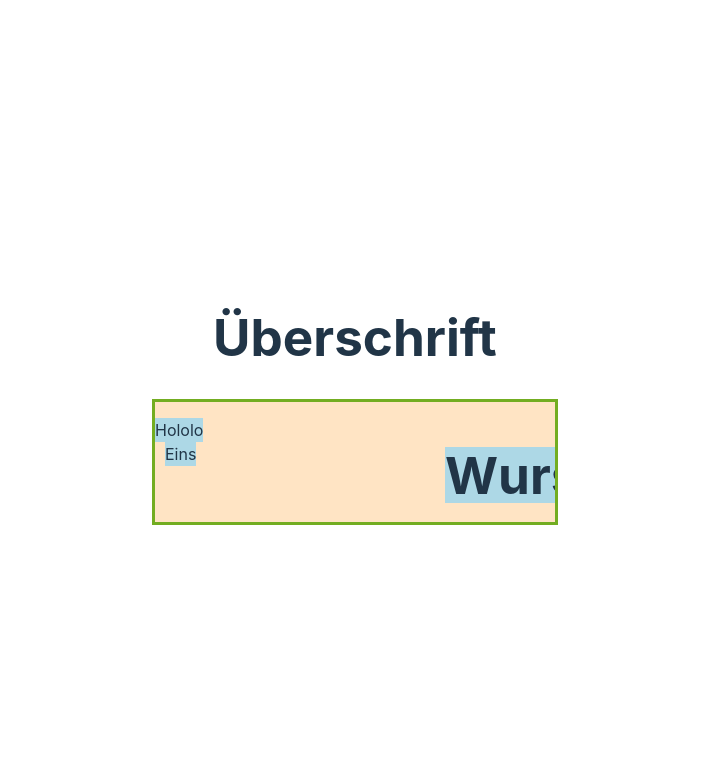
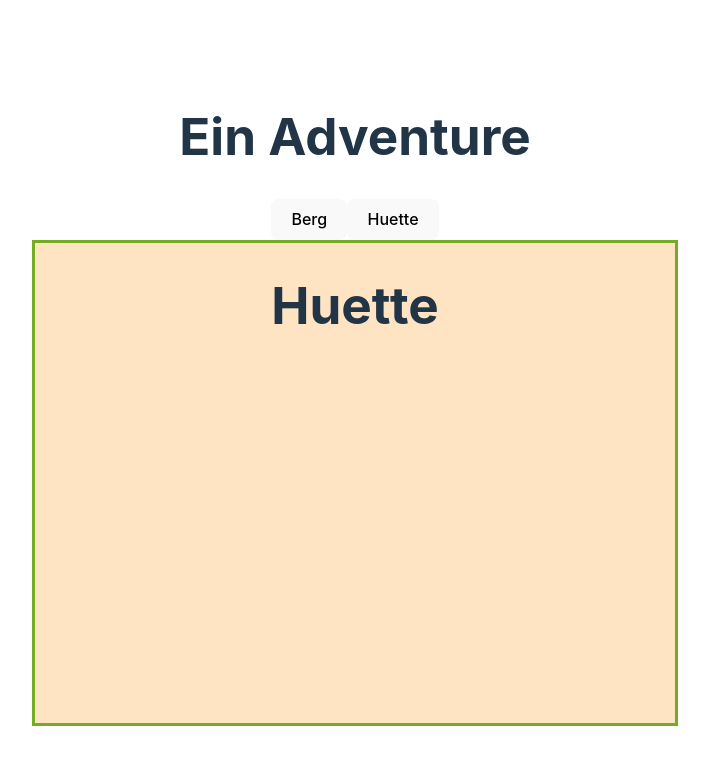
Before and after one commit to bstachmann/sveltbox, a Svelte app: page / in a window 1280 px wide. Shown: the top 764 px of the page, without its empty margins (285-994 px from the left). Built offline with nearby package versions, Linux system fonts and the light colour scheme.

Commit message:
ein brodotaip

```diff
--- a/src/App.svelte
+++ b/src/App.svelte
@@ -1,13 +1,42 @@
 <script>
-  import Counter from './lib/Counter.svelte'
-  import Scene from './lib/Scene.svelte'
+import Berg from './lib/Berg.svelte'
+import Huette from './lib/Huette.svelte'
+
+let scenes = [ Berg, Huette ];
+let currentScene = Huette;
+
+function setScene(s) {
+  return () => {
+    console.log("MOIN", s);
+    currentScene = s;
+  }
+}
+
 </script>
 
 <main>
-  <h1>Überschrift</h1>
+  <h1>Ein Adventure</h1>
 
-  <Scene />
+  {#each scenes as scene }
+    <button on:click={setScene(scene)}>{scene.name}</button>
+  {/each}
+
+  <div class="scene" style="">
+    <svelte:component this={currentScene} />
+  </div>
+
+
+
+
 </main>
 
 <style>
+.scene {
+  border: 3px solid #73AD21;
+  background-color: bisque;
+  position:relative;
+  width:640px;
+  height:480px;
+  overflow:hidden;
+}
 </style>
--- /dev/null
+++ b/src/lib/Berg.svelte
@@ -0,0 +1,6 @@
+
+<script>
+</script>
+
+
+<h1>Berg</h1>
--- /dev/null
+++ b/src/lib/Huette.svelte
@@ -0,0 +1,6 @@
+
+<script>
+</script>
+
+
+<h1>Huette</h1>
```
Also changed, not shown: src/lib/Rivers.svelte (line endings or trailing spaces).
